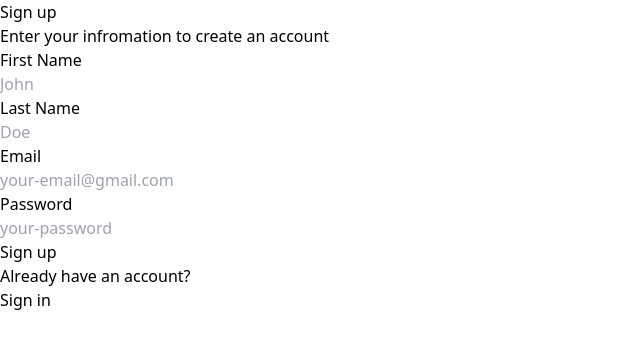
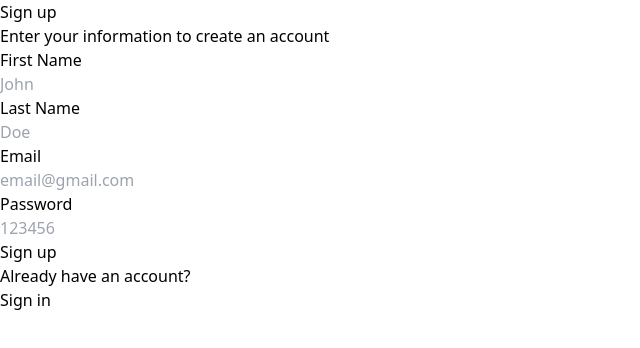
Before and after one commit to Tridib11/Transactify, a React (Vite) app in the folder Frontend/: page /signup in a window 1280 px wide. Shown: the top 348 px of the page, without its empty margins (0-640 px from the left). Built offline with nearby package versions, Linux system fonts and the light colour scheme.

Commit message:
Add react-hot-toast and react-toastify for user feedback; update Signup component for improved signup flow

```diff
--- a/Frontend/package.json
+++ b/Frontend/package.json
@@ -13,7 +13,9 @@
     "axios": "^1.7.9",
     "react": "^18.3.1",
     "react-dom": "^18.3.1",
-    "react-router-dom": "^7.1.1"
+    "react-hot-toast": "^2.5.1",
+    "react-router-dom": "^7.1.1",
+    "react-toastify": "^11.0.2"
   },
   "devDependencies": {
     "@eslint/js": "^9.17.0",
--- a/Frontend/src/components/InputBox.jsx
+++ b/Frontend/src/components/InputBox.jsx
@@ -2,7 +2,7 @@ export function InputBox({ label, placeholder,onChange }) {
   return (
     <div>
       <div className="text-sm font-medium text-left py-2">{label}</div>
-      <input placeholder={placeholder} className="w-full px-2 py-1 border rounded border-slate-200"
+      <input onChange={onChange} placeholder={placeholder} className="w-full px-2 py-1 border rounded border-slate-200"
       />
     </div>
   );
--- a/Frontend/src/pages/Signup.jsx
+++ b/Frontend/src/pages/Signup.jsx
@@ -1,44 +1,91 @@
-import { useState } from "react"
-import { BottomWarning } from "../components/BottomWarning"
-import { Button } from "../components/Button"
-import { Heading } from "../components/Heading"
-import { InputBox } from "../components/InputBox"
-import { SubHeading } from "../components/SubHeading"
+import { useState } from "react";
+import { BottomWarning } from "../components/BottomWarning";
+import { Button } from "../components/Button";
+import { Heading } from "../components/Heading";
+import { InputBox } from "../components/InputBox";
+import { SubHeading } from "../components/SubHeading";
+import axios from "axios";
+import { useNavigate } from "react-router-dom";
+import toast, { Toaster } from "react-hot-toast";
 
 export const Signup = () => {
-  const[firstName,setFirstName]=useState("")
-  const[lastName,setLastName]=useState("")
-  const[username,setUsername]=useState("")
-  const[password,setPassword]=useState("")
-    return <div className="bg-slate-300 h-screen flex justify-center">
+  const [firstName, setFirstName] = useState("");
+  const [lastName, setLastName] = useState("");
+  const [username, setUsername] = useState("");
+  const [password, setPassword] = useState("");
+  const navigate = useNavigate();
+  return (
+    <div className="bg-slate-300 h-screen flex justify-center">
+      <Toaster/>
       <div className="flex flex-col justify-center">
         <div className="rounded-lg bg-white w-80 text-center p-2 h-max px-4">
           <Heading label={"Sign up"} />
-        <SubHeading label={"Enter your infromation to create an account"} />
-        <InputBox onChange={(e)=>{
-          setFirstName(e.target.value)
-        }} placeholder="John" label={"First Name"} />
-        <InputBox onChange={(e)=>{
-          setLastName(e.target.value)
-        }} placeholder="Doe" label={"Last Name"} />
-        <InputBox onChange={(e)=>{
-          setUsername(e.target.value)
-        }} placeholder="your-email@gmail.com" label={"Email"} />
-        <InputBox onChange={(e)=>{
-          setPassword(e.target.value)
-        }} placeholder="your-password" label={"Password"} />
+          <SubHeading label={"Enter your information to create an account"} />
+
+          <InputBox
+            onChange={(e) => {
+              setFirstName(e.target.value);
+            }}
+            placeholder="John"
+            label={"First Name"}
+          />
+
+          <InputBox
+            onChange={(e) => {
+              setLastName(e.target.value);
+            }}
+            placeholder="Doe"
+            label={"Last Name"}
+          />
+
+          <InputBox
+            onChange={(e) => {
+              setUsername(e.target.value);
+            }}
+            placeholder="email@gmail.com"
+            label={"Email"}
+          />
+
+          <InputBox
+            onChange={(e) => {
+              setPassword(e.target.value);
+            }}
+            placeholder="123456"
+            label={"Password"}
+          />
+
           <div className="pt-4">
-          <Button onClick={()=>{
-            axios.post("https://transactify-uwh0.onrender.com/api/v1/user/signup",{
+            <Button
+              onClick={async () => {
+                console.log("First Name:", firstName);
+                console.log("Last Name:", lastName);
+                console.log("Username:", username);
+                console.log("Password:", password);
+                try {
+                  await axios.post("https://transactify-uwh0.onrender.com/api/v1/user/signup", {
                     username,
                     firstName,
                     lastName,
-              password
-            })
-          }} label={"Sign up"} />
+                    password,
+                  });
+                  toast.success("Signup successful!"); // Display success message
+                  setTimeout(() => {
+                    navigate("/signin");
+                  }, 2000);
+                } catch (error) {
+                  toast.error("Signup failed. Please try again."); // Display error message if signup fails
+                }
+              }}
+              label={"Sign up"}
+            />
           </div>
-        <BottomWarning label={"Already have an account?"} buttonText={"Sign in"} to={"/signin"} />
+          <BottomWarning
+            label={"Already have an account?"}
+            buttonText={"Sign in"}
+            to={"/signin"}
+          />
         </div>
       </div>
     </div>
-}
+  );
+};
```
Also changed, not shown: 1 other file (tests, documents, lock files or other folders). Lines whose indentation alone changed are shown as unchanged.
